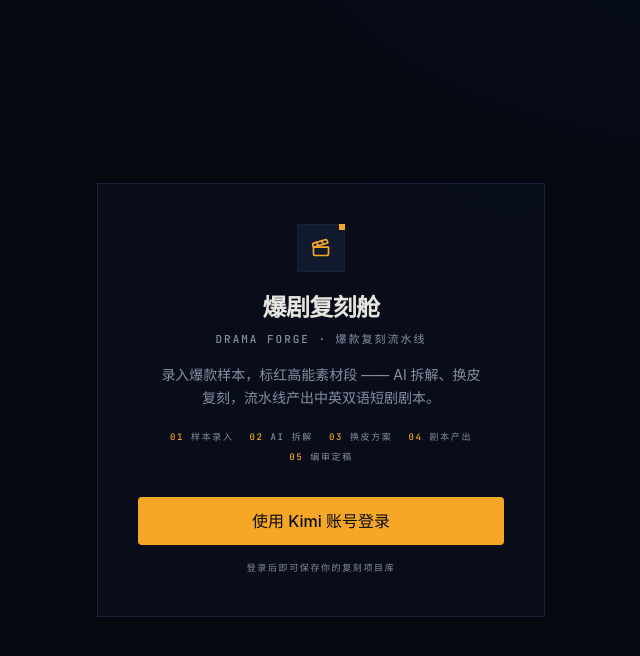
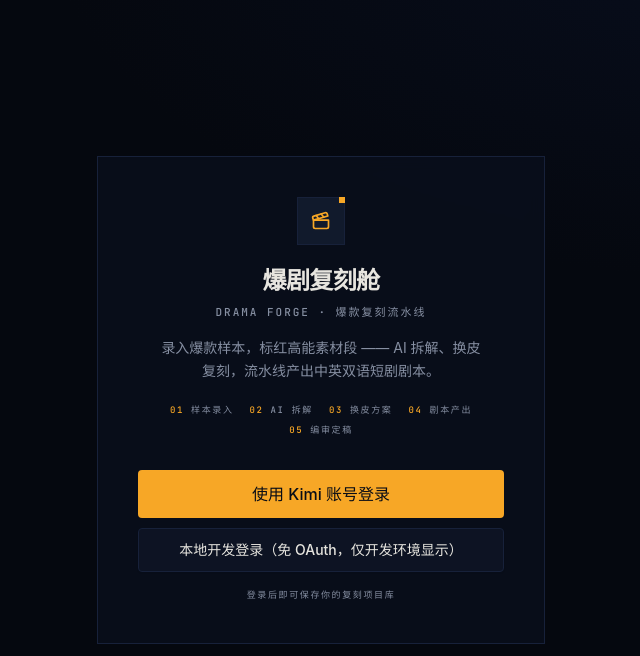
Before and after one commit to epongzhao-sketch/drama-forge, a React (Vite) app: page /login in a window 1280 px wide. Shown: the top 656 px of the page, without its empty margins (319-959 px from the left). Built offline with nearby package versions, Linux system fonts and the light colour scheme; what @trpc/react-query would draw is missing.

Commit message:
登录页新增本地开发登录按钮（仅dev环境显示）

```diff
--- a/src/pages/Login.tsx
+++ b/src/pages/Login.tsx
@@ -47,6 +47,13 @@ export default function Login() {
           >
             使用 Kimi 账号登录
           </Button>
+          {import.meta.env.DEV && (
+            <a href="/api/dev-login" className="mt-2.5 block">
+              <Button variant="outline" className="h-11 w-full text-sm">
+                本地开发登录（免 OAuth，仅开发环境显示）
+              </Button>
+            </a>
+          )}
           <p className="mono-label mt-4 text-[9px]">登录后即可保存你的复刻项目库</p>
         </div>
       </div>
```
